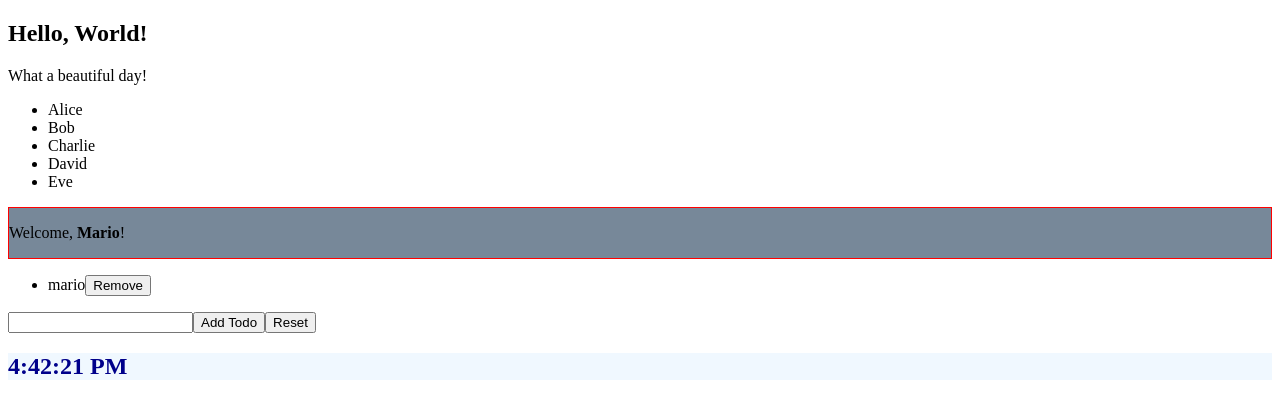
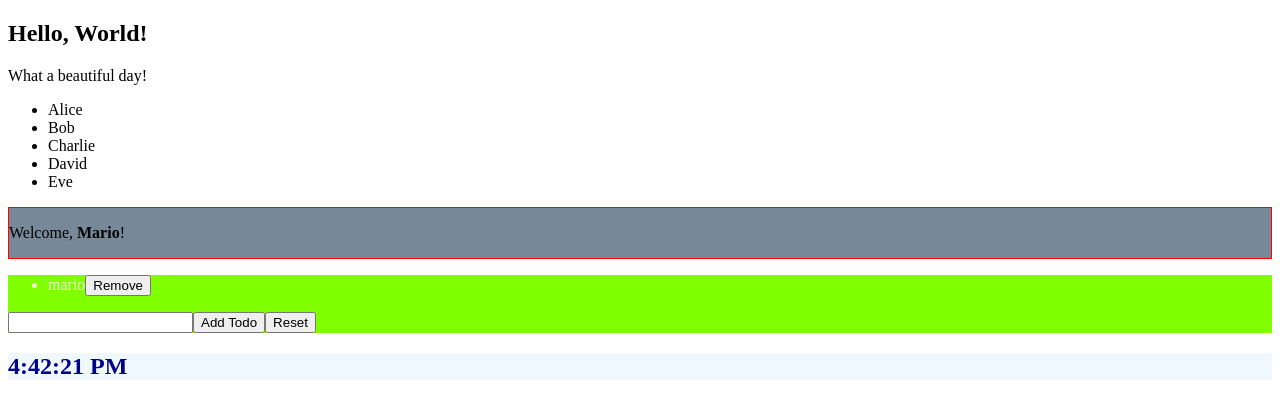
Before and after one commit to Eno-Mario/react, a React (Vite) app: page / in a window 1280 px wide. Shown: the top 418 px of the page. Built offline with nearby package versions, Linux system fonts and the light colour scheme.

Commit message:
soluzione

```diff
--- a/src/TodoList.jsx
+++ b/src/TodoList.jsx
@@ -1,5 +1,7 @@
 import React from 'react'
 import { useState } from 'react'
+
+import classes from "./Todolist.module.scss"
 
 export default function TodoList() {
     const [todos, setTodos] = useState(['mario']);
@@ -24,7 +26,7 @@ export default function TodoList() {
         setTodos(t => t.filter((el, index) => index != i))
     }
   return (
-    <div>
+    <div className={classes.todo}>
         <ul>
             {todos.map((todo, index)=> <li key={index}>{todo}<button onClick={() => handleRemove(index)}>Remove</button></li>)}
         </ul>
--- /dev/null
+++ b/src/TodoList.module.scss
@@ -0,0 +1,4 @@
+.todo {
+    background-color: chartreuse;
+    color: beige;
+}
```
Also changed, not shown: 1 other file (tests, documents, lock files or other folders).
